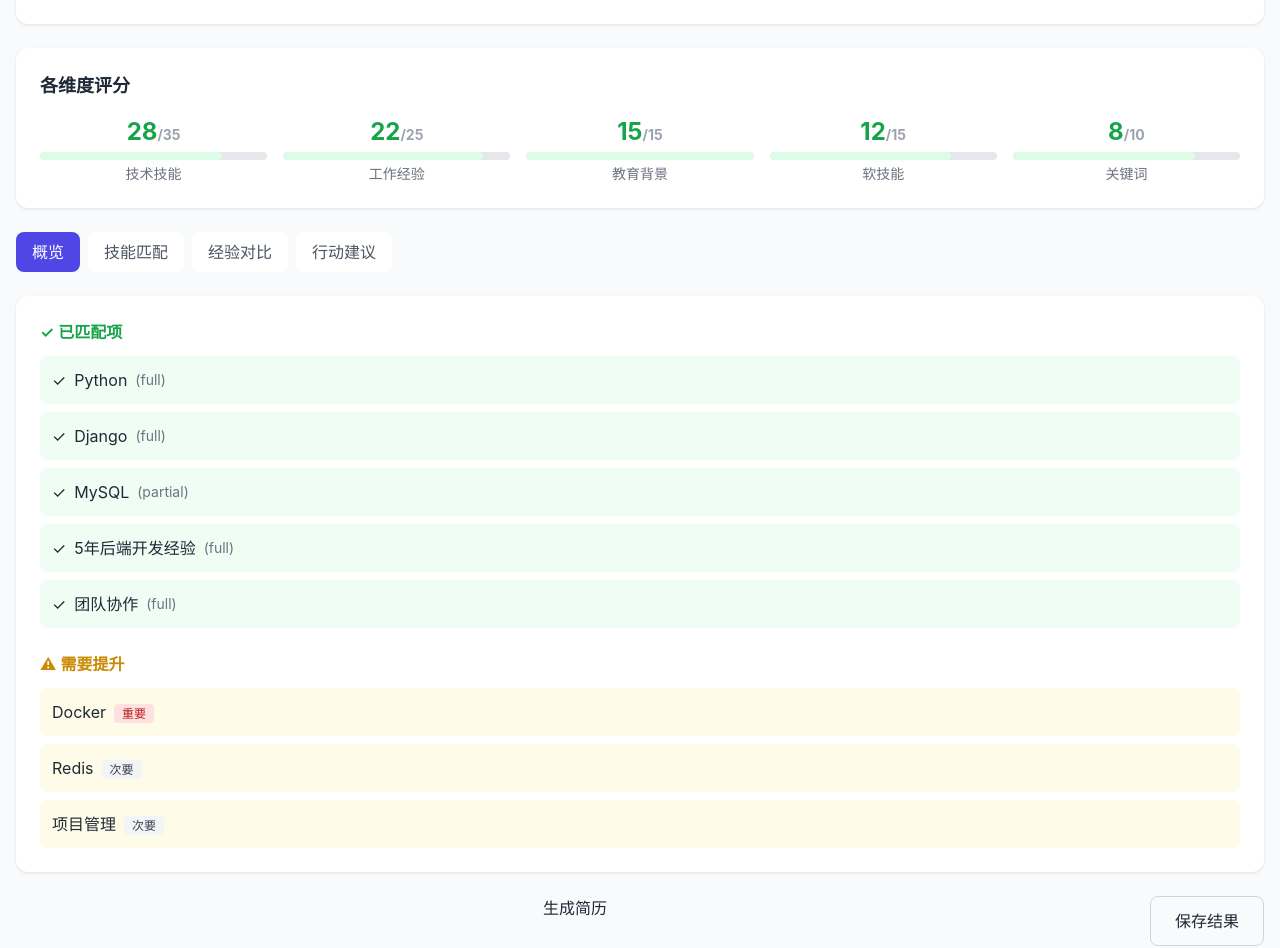
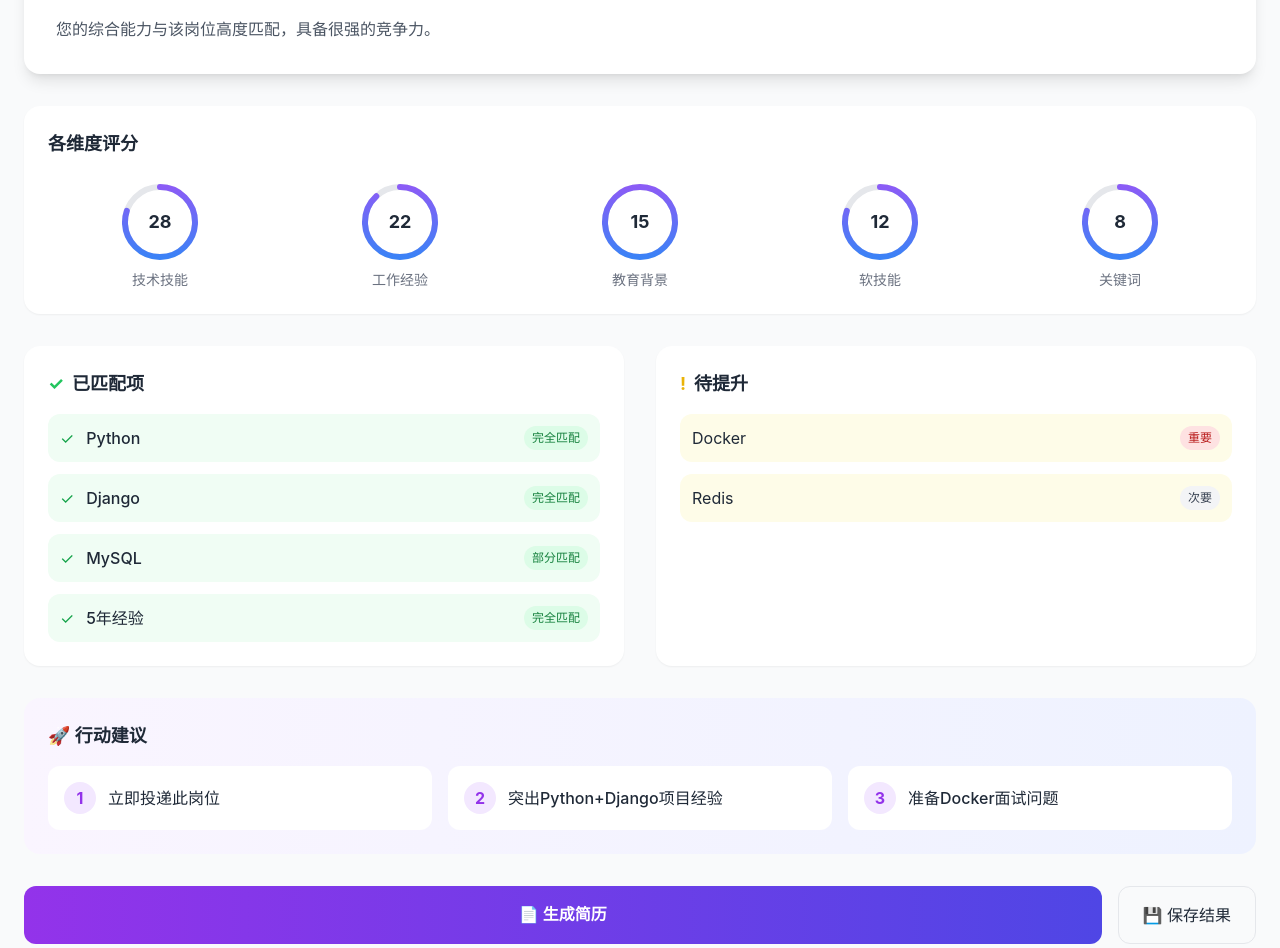
Before and after one commit to huchunxu/openclaw_jobfit, a Next.js app in the folder frontend/: page /match/1 in a window 1280 px wide. Shown: the part 284-1232 px from the top of the page. Built offline with nearby package versions, Linux system fonts and the light colour scheme.

Commit message:
feat: 匹配详情页UI优化
- 渐变背景头部
- 环形进度条评分展示
- 卡片式已匹配/待提升
- 行动建议模块

```diff
--- a/frontend/app/match/[id]/page.tsx
+++ b/frontend/app/match/[id]/page.tsx
@@ -4,18 +4,14 @@ import { useState } from "react";
 import Link from "next/link";
 
 export default function MatchDetail() {
-  const [activeTab, setActiveTab] = useState<"overview" | "skills" | "experience" | "suggest">("overview");
+  const [activeTab, setActiveTab] = useState("overview");
 
-  // 模拟匹配结果数据
   const matchResult = {
-    id: 1,
     overall_score: 85,
     jd_title: "高级Python开发工程师",
     company: "字节跳动",
     location: "北京",
     salary: "25K-45K",
-
-    // 各维度得分
     tech_skills_score: 28,
     tech_skills_max: 35,
     experience_score: 22,
@@ -26,116 +22,103 @@ export default function MatchDetail() {
     soft_skills_max: 15,
     keywords_score: 8,
     keywords_max: 10,
-
-    // 推荐
     recommendation_level: "strong",
     recommendation_label: "强烈推荐",
-    recommendation_reason: "您的综合能力与该岗位高度匹配，具备很强的竞争力。核心技能Python、Django与岗位要求完美契合，工作经验也满足要求。",
-
-    // 已匹配项
+    recommendation_reason: "您的综合能力与该岗位高度匹配，具备很强的竞争力。",
     matched_items: [
-      { type: "tech_skill", item: "Python", match_level: "full", user_level: "expert" },
-      { type: "tech_skill", item: "Django", match_level: "full", user_level: "proficient" },
-      { type: "tech_skill", item: "MySQL", match_level: "partial", user_level: "proficient" },
-      { type: "experience", item: "5年后端开发经验", match_level: "full" },
-      { type: "soft_skill", item: "团队协作", match_level: "full" }
+      { item: "Python", level: "full" },
+      { item: "Django", level: "full" },
+      { item: "MySQL", level: "partial" },
+      { item: "5年经验", level: "full" },
     ],
-
-    // 缺口项
     gap_items: [
-      { type: "tech_skill", item: "Docker", severity: "important", suggestion: "建议学习容器化技术" },
-      { type: "tech_skill", item: "Redis", severity: "minor", suggestion: "可补充Redis缓存经验" },
-      { type: "soft_skill", item: "项目管理", severity: "minor", suggestion: "可展示项目管理经验" }
+      { item: "Docker", severity: "important" },
+      { item: "Redis", severity: "minor" },
     ],
-
-    // 行动建议
     action_items: [
       "立即投递此岗位",
-      "在简历中突出Python+Django项目经验",
-      "准备Docker相关面试问题",
-      "强调团队协作和解决问题的能力"
+      "突出Python+Django项目经验",
+      "准备Docker面试问题",
     ]
-  };
-
-  const getScoreColor = (score: number, max: number) => {
-    const percentage = score / max;
-    if (percentage >= 0.8) return "text-green-600";
-    if (percentage >= 0.6) return "text-yellow-600";
-    return "text-red-600";
-  };
-
-  const getScoreBg = (score: number, max: number) => {
-    const percentage = score / max;
-    if (percentage >= 0.8) return "bg-green-100";
-    if (percentage >= 0.6) return "bg-yellow-100";
-    return "bg-red-100";
   };
 
   return (
     <div className="min-h-screen bg-gray-50">
-      <header className="bg-white shadow-sm">
-        <div className="container mx-auto px-4 py-4 flex items-center justify-between">
+      {/* Header */}
+      <header className="bg-gradient-to-r from-indigo-600 to-purple-600 text-white">
+        <div className="container mx-auto px-6 py-4">
+          <div className="flex items-center justify-between">
             <div className="flex items-center gap-4">
-            <Link href="/dashboard" className="text-gray-500 hover:text-gray-700">
+              <Link href="/dashboard" className="text-white/80 hover:text-white flex items-center gap-2">
                 ← 返回
               </Link>
               <h1 className="text-xl font-bold">匹配详情</h1>
             </div>
           </div>
+        </div>
       </header>
 
-      <div className="container mx-auto px-4 py-6">
-        {/* 顶部概览 */}
-        <div className="card mb-6">
+      <div className="container mx-auto px-6 py-8">
+        {/* 顶部卡片 */}
+        <div className="bg-white rounded-2xl shadow-lg p-8 mb-8">
           <div className="flex items-start justify-between mb-6">
             <div>
               <h2 className="text-2xl font-bold mb-2">{matchResult.jd_title}</h2>
-              <p className="text-gray-600">{matchResult.company} · {matchResult.location} · {matchResult.salary}</p>
+              <p className="text-gray-500">{matchResult.company} · {matchResult.location} · {matchResult.salary}</p>
             </div>
             <div className="text-center">
-              <div className={`text-5xl font-bold ${getScoreColor(matchResult.overall_score, 100)}`}>
+              <div className="text-6xl font-bold bg-gradient-to-r from-green-500 to-emerald-600 bg-clip-text text-transparent">
                 {matchResult.overall_score}
               </div>
               <div className="text-sm text-gray-500">综合匹配度</div>
             </div>
           </div>
 
-          {/* 推荐标签 */}
-          <div className={`inline-flex items-center gap-2 px-4 py-2 rounded-lg ${
+          <div className={`inline-flex items-center gap-2 px-5 py-3 rounded-xl ${
             matchResult.recommendation_level === "strong"
               ? "bg-green-100 text-green-700"
               : "bg-yellow-100 text-yellow-700"
           }`}>
-            <span className="text-xl">
-              {matchResult.recommendation_level === "strong" ? "✅" : "⚠️"}
-            </span>
-            <span className="font-medium">{matchResult.recommendation_label}</span>
+            <span className="text-2xl">{matchResult.recommendation_level === "strong" ? "✅" : "💡"}</span>
+            <span className="font-semibold">{matchResult.recommendation_label}</span>
           </div>
 
-          <p className="mt-4 text-gray-600">{matchResult.recommendation_reason}</p>
+          <p className="mt-4 text-gray-600 leading-relaxed">{matchResult.recommendation_reason}</p>
         </div>
 
         {/* 评分维度 */}
-        <div className="card mb-6">
-          <h3 className="text-lg font-semibold mb-4">各维度评分</h3>
+        <div className="bg-white rounded-2xl shadow-sm p-6 mb-8">
+          <h3 className="text-lg font-bold mb-6">各维度评分</h3>
           <div className="grid grid-cols-5 gap-4">
             {[
-              { name: "技术技能", score: matchResult.tech_skills_score, max: matchResult.tech_skills_max },
-              { name: "工作经验", score: matchResult.experience_score, max: matchResult.experience_max },
-              { name: "教育背景", score: matchResult.education_score, max: matchResult.education_max },
-              { name: "软技能", score: matchResult.soft_skills_score, max: matchResult.soft_skills_max },
-              { name: "关键词", score: matchResult.keywords_score, max: matchResult.keywords_max }
+              { name: "技术技能", score: matchResult.tech_skills_score, max: matchResult.tech_skills_max, color: "from-blue-500 to-blue-600" },
+              { name: "工作经验", score: matchResult.experience_score, max: matchResult.experience_max, color: "from-green-500 to-green-600" },
+              { name: "教育背景", score: matchResult.education_score, max: matchResult.education_max, color: "from-purple-500 to-purple-600" },
+              { name: "软技能", score: matchResult.soft_skills_score, max: matchResult.soft_skills_max, color: "from-orange-500 to-orange-600" },
+              { name: "关键词", score: matchResult.keywords_score, max: matchResult.keywords_max, color: "from-pink-500 to-pink-600" }
             ].map((item, idx) => (
               <div key={idx} className="text-center">
-                <div className={`text-2xl font-bold mb-1 ${getScoreColor(item.score, item.max)}`}>
-                  {item.score}
-                  <span className="text-sm text-gray-400">/{item.max}</span>
+                <div className="relative w-20 h-20 mx-auto mb-2">
+                  <svg className="w-20 h-20 transform -rotate-90">
+                    <circle cx="40" cy="40" r="35" stroke="#e5e7eb" strokeWidth="6" fill="none" />
+                    <circle
+                      cx="40" cy="40" r="35"
+                      stroke="url(#gradient)"
+                      strokeWidth="6"
+                      fill="none"
+                      strokeDasharray={`${(item.score / item.max) * 220} 220`}
+                      strokeLinecap="round"
+                    />
+                    <defs>
+                      <linearGradient id="gradient" x1="0%" y1="0%" x2="100%" y2="0%">
+                        <stop offset="0%" stopColor="#3B82F6" />
+                        <stop offset="100%" stopColor="#8B5CF6" />
+                      </linearGradient>
+                    </defs>
+                  </svg>
+                  <div className="absolute inset-0 flex items-center justify-center">
+                    <span className="text-lg font-bold">{item.score}</span>
                   </div>
-                <div className="w-full bg-gray-200 rounded-full h-2 mb-1">
-                  <div
-                    className={`h-2 rounded-full ${getScoreBg(item.score, item.max)}`}
-                    style={{ width: `${(item.score / item.max) * 100}%` }}
-                  />
                 </div>
                 <div className="text-sm text-gray-500">{item.name}</div>
               </div>
@@ -143,119 +126,67 @@ export default function MatchDetail() {
           </div>
         </div>
 
-        {/* Tabs */}
-        <div className="flex gap-2 mb-6">
-          {["overview", "skills", "experience", "suggest"].map((tab) => (
-            <button
-              key={tab}
-              onClick={() => setActiveTab(tab as any)}
-              className={`px-4 py-2 rounded-lg font-medium transition-all ${
-                activeTab === tab
-                  ? "bg-indigo-600 text-white"
-                  : "bg-white text-gray-600 hover:bg-gray-100"
-              }`}
-            >
-              {tab === "overview" && "概览"}
-              {tab === "skills" && "技能匹配"}
-              {tab === "experience" && "经验对比"}
-              {tab === "suggest" && "行动建议"}
-            </button>
-          ))}
-        </div>
-
-        {/* Tab Content */}
-        <div className="card">
-          {activeTab === "overview" && (
-            <div className="space-y-6">
-              <div>
-                <h4 className="font-semibold mb-3 text-green-600">✓ 已匹配项</h4>
-                <div className="space-y-2">
+        <div className="grid md:grid-cols-2 gap-8">
+          {/* 已匹配项 */}
+          <div className="bg-white rounded-2xl shadow-sm p-6">
+            <h3 className="text-lg font-bold mb-4 flex items-center gap-2">
+              <span className="text-green-500">✓</span> 已匹配项
+            </h3>
+            <div className="space-y-3">
               {matchResult.matched_items.map((item: any, idx: number) => (
-                    <div key={idx} className="flex items-center gap-2 p-3 bg-green-50 rounded-lg">
-                      <span>✓</span>
-                      <span>{item.item}</span>
-                      <span className="text-sm text-gray-500">({item.match_level})</span>
+                <div key={idx} className="flex items-center gap-3 p-3 bg-green-50 rounded-xl">
+                  <span className="text-green-600">✓</span>
+                  <span className="font-medium">{item.item}</span>
+                  <span className="ml-auto text-xs px-2 py-1 bg-green-100 text-green-700 rounded-full">
+                    {item.level === "full" ? "完全匹配" : "部分匹配"}
+                  </span>
                 </div>
               ))}
             </div>
           </div>
 
-              <div>
-                <h4 className="font-semibold mb-3 text-yellow-600">⚠ 需要提升</h4>
-                <div className="space-y-2">
+          {/* 待提升 */}
+          <div className="bg-white rounded-2xl shadow-sm p-6">
+            <h3 className="text-lg font-bold mb-4 flex items-center gap-2">
+              <span className="text-yellow-500">!</span> 待提升
+            </h3>
+            <div className="space-y-3">
               {matchResult.gap_items.map((item: any, idx: number) => (
-                    <div key={idx} className="flex items-center justify-between p-3 bg-yellow-50 rounded-lg">
-                      <div>
+                <div key={idx} className="flex items-center justify-between p-3 bg-yellow-50 rounded-xl">
                   <span>{item.item}</span>
-                        <span className={`ml-2 text-xs px-2 py-0.5 rounded ${
+                  <span className={`text-xs px-2 py-1 rounded-full ${
                     item.severity === "important" ? "bg-red-100 text-red-700" : "bg-gray-100 text-gray-700"
                   }`}>
                     {item.severity === "important" ? "重要" : "次要"}
                   </span>
                 </div>
+              ))}
+            </div>
+          </div>
+        </div>
+
+        {/* 行动建议 */}
+        <div className="bg-gradient-to-r from-purple-50 to-indigo-50 rounded-2xl p-6 mt-8">
+          <h3 className="text-lg font-bold mb-4">🚀 行动建议</h3>
+          <div className="grid md:grid-cols-3 gap-4">
+            {matchResult.action_items.map((item: string, idx: number) => (
+              <div key={idx} className="flex items-center gap-3 p-4 bg-white rounded-xl">
+                <span className="w-8 h-8 bg-purple-100 rounded-full flex items-center justify-center text-purple-600 font-bold">
+                  {idx + 1}
+                </span>
+                <span className="font-medium">{item}</span>
               </div>
             ))}
           </div>
         </div>
-            </div>
-          )}
-
-          {activeTab === "skills" && (
-            <div>
-              <h4 className="font-semibold mb-4">技能匹配详情</h4>
-              <div className="space-y-3">
-                {matchResult.matched_items.filter((i: any) => i.type === "tech_skill").map((item: any, idx: number) => (
-                  <div key={idx} className="flex items-center justify-between p-3 bg-gray-50 rounded-lg">
-                    <span>{item.item}</span>
-                    <span className="px-2 py-1 bg-green-100 text-green-700 text-sm rounded">
-                      {item.match_level === "full" ? "完全匹配" : "部分匹配"}
-                    </span>
-                  </div>
-                ))}
-              </div>
-            </div>
-          )}
-
-          {activeTab === "experience" && (
-            <div>
-              <h4 className="font-semibold mb-4">经验对比</h4>
-              <div className="p-4 bg-gray-50 rounded-lg">
-                <div className="flex justify-between mb-2">
-                  <span>要求</span>
-                  <span>您的经历</span>
-                </div>
-                <div className="flex justify-between">
-                  <span>3年+ 后端开发</span>
-                  <span className="text-green-600">5年 ✓</span>
-                </div>
-              </div>
-            </div>
-          )}
-
-          {activeTab === "suggest" && (
-            <div>
-              <h4 className="font-semibold mb-4">行动建议</h4>
-              <div className="space-y-3">
-                {matchResult.action_items.map((item: string, idx: number) => (
-                  <div key={idx} className="flex items-center gap-3 p-3 bg-indigo-50 rounded-lg">
-                    <span className="w-6 h-6 bg-indigo-600 text-white rounded-full flex items-center justify-center text-sm">
-                      {idx + 1}
-                    </span>
-                    <span>{item}</span>
-                  </div>
-                ))}
-              </div>
-            </div>
-          )}
-        </div>
 
         {/* 底部操作 */}
-        <div className="flex gap-4 mt-6">
-          <Link href="/resume/generate" className="btn-primary flex-1 text-center">
-            生成简历
+        <div className="flex gap-4 mt-8">
+          <Link href="/resume/generate" className="flex-1 py-4 bg-gradient-to-r from-purple-600 to-indigo-600 text-white font-semibold rounded-xl text-center hover:shadow-lg transition-all">
+            📄 生成简历
           </Link>
-          <button className="px-6 py-3 border border-gray-300 rounded-lg hover:bg-gray-50">
-            保存结果
+          <button className="px-6 py-4 border border-gray-200 rounded-xl hover:bg-gray-50 transition">
+            💾 保存结果
           </button>
         </div>
       </div>
```
Lines whose indentation alone changed are shown as unchanged.
